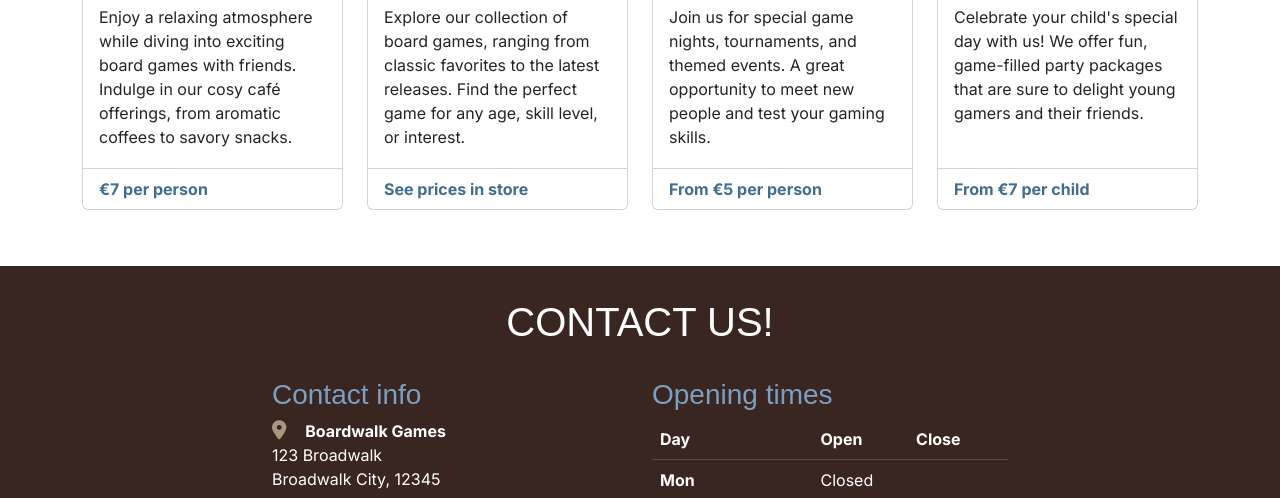
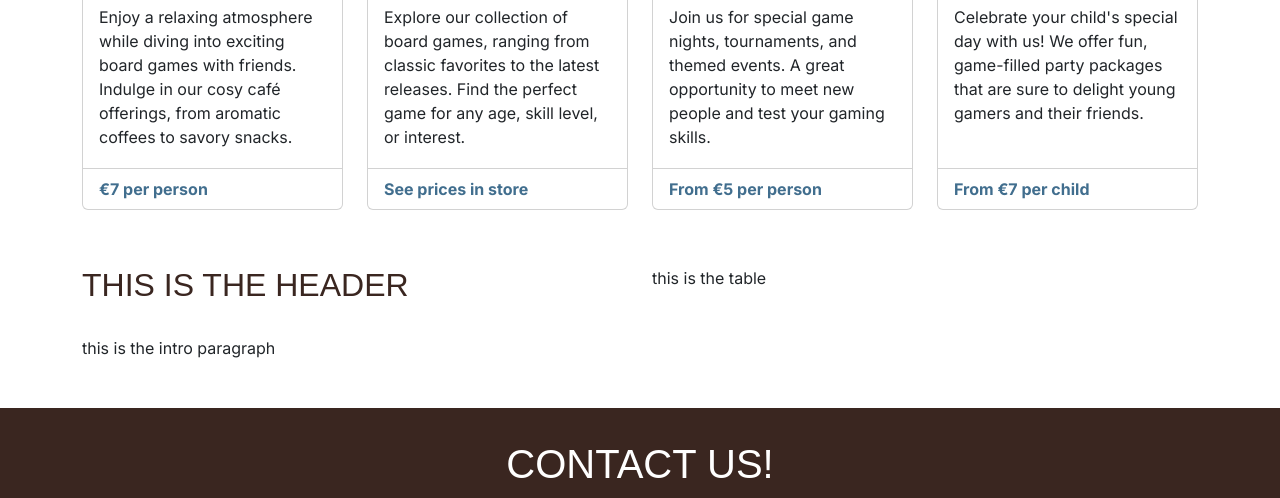
Before and after one commit to creatvie-introvert/boardwalk-games, a plain HTML site: page index.html in a window 1280 px wide. Shown: the part 860-1358 px from the top of the page. Drawn offline with nearby package versions, Linux system fonts and the light colour scheme; a web font is replaced by a local one.

Commit message:
Create the section for the events, and add placeholder text

```diff
--- a/index.html
+++ b/index.html
@@ -200,6 +200,18 @@
                 </div>
             </div>
         </section>
+
+        <section id="events" class="container section">
+            <div class="row">
+                <div class="col-12 col-xl-6 text-center text-xl-start">
+                    <h2>this is the header</h2>
+                    <p class="text-start">this is the intro paragraph</p>
+                </div>
+                <div class="col-12 col-xl-6">
+                    <p>this is the table</p>
+                </div>
+            </div>
+        </section>
     </main>
 
     <!-- Footer / contact section -->
```
